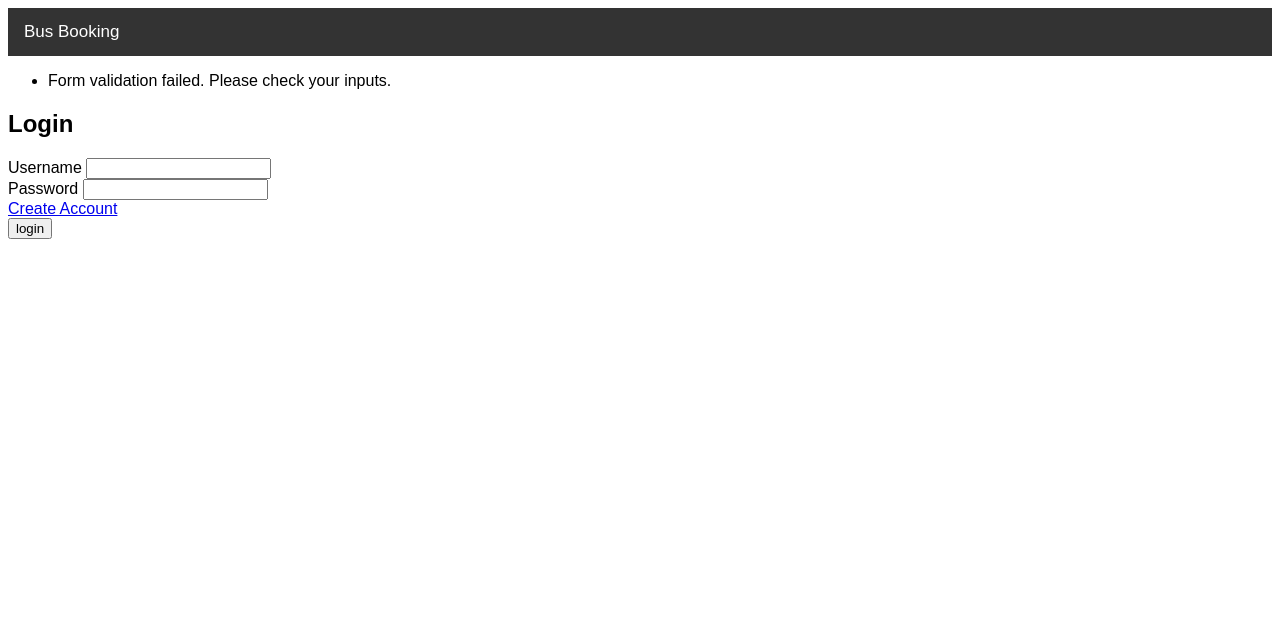
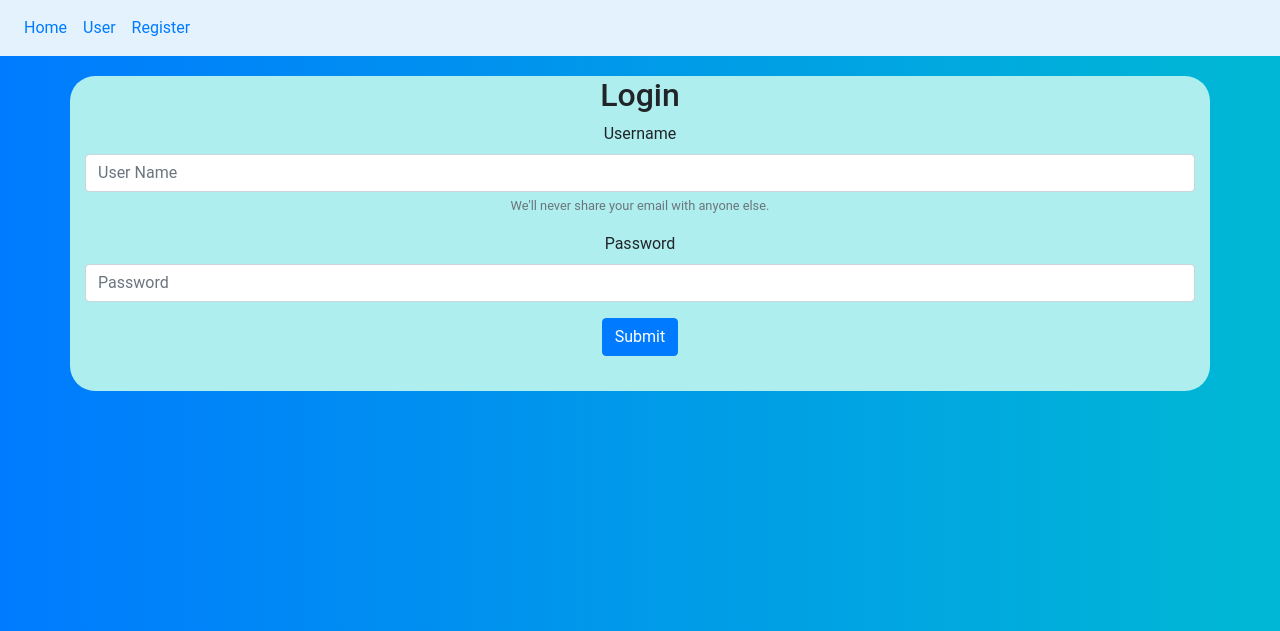
Before and after one commit to ivaceh/bus-ticket-booking-system, a Flask app: page /login in a window 1280 px wide. Shown: the top 631 px of the page. Run offline with Flask 3, Linux system fonts and the light colour scheme; some libraries are stand-ins or nearby versions.

Commit message:
Refactor login template: Updated to extend base layout, improved form structure, and enhanced styling for better user experience.

```diff
--- a/btbs/templates/login.html
+++ b/btbs/templates/login.html
@@ -1,12 +1,18 @@
-{% extends "header.html" %}
+{% extends "base.html" %}
+{% block title %}
+    Login
+{% endblock %}
+{% block head %}
+<link rel="stylesheet" href="{{ url_for('static', filename='btbs/static/styles.css') }}">
+{% endblock %}
 
 {% block content %}
 
 <!-- Login form in forms.py -->
 
-<div class="login-container">
+<!-- <div class="login-container">
     <h2>Login</h2>
-    <form method="post" action="{{ url_for('login') }}">
+    <form method="post" action="{{ url_for('login_page') }}">
         {{ form.hidden_tag() }}
         <div class="form-group">
             {{ form.username.label }}
@@ -23,5 +29,70 @@
             {{ form.submit(class="btn btn-primary") }}
         </div>
     </form>
-</div>
+</div> -->
+
+<body class="text-center">
+    <div class="container" style="background-color: paleturquoise; margin-top: 20px; width: -webkit-fill-available; height: 315px; border-radius: 25px;">
+        <h2>Login</h2>
+        <form method="POST" action="{{ url_for('login_page') }}">
+            {{ form.hidden_tag() }}
+            <div class="form-group">
+                {{ form.username.label() }}
+                {{ form.username(class="form-control", placeholder="User Name") }}
+            <small id="emailHelp" class="form-text text-muted">We'll never share your email with anyone else.</small>
+            </div>
+            <div class="form-group">
+                {{ form.password.label() }}
+                {{ form.password(class="form-control", placeholder="Password") }}
+            </div>
+            <button type="submit" class="btn btn-primary">Submit</button>
+        </form>
+    </div>
+</body>
+
+<!-- <div class="container px-4 py-5 mx-auto">
+    <div class="card card0">
+        <div class="d-flex flex-lg-row flex-column-reverse">
+            <div class="card card1">
+                <div class="row justify-content-center my-auto">
+                    <div class="col-md-8 col-10 my-5">
+                        <div class="row justify-content-center px-3 mb-3">
+                            <img id="logo" src="https://i.imgur.com/PSXxjNY.png">
+                        </div>
+                        <h3 class="mb-5 text-center heading">We are Tidi</h3>
+
+                        <h6 class="msg-info">Please login to your account</h6>
+
+                        <div class="form-group">
+                            <label class="form-control-label text-muted">Username</label>
+                            <input type="text" id="email" name="email" placeholder="Phone no or email id" class="form-control">
+                        </div>
+
+                        <div class="form-group">
+                            <label class="form-control-label text-muted">Password</label>
+                            <input type="password" id="psw" name="psw" placeholder="Password" class="form-control">
+                        </div>
+
+                        <div class="row justify-content-center my-3 px-3">
+                            <button class="btn-block btn-color">Login to Tidi</button>
+                        </div>
+
+                        <div class="row justify-content-center my-2">
+                            <a href="#"><small class="text-muted">Forgot Password?</small></a>
+                        </div>
+                    </div>
+                </div>
+                <div class="bottom text-center mb-5">
+                    <p href="#" class="sm-text mx-auto mb-3">Don't have an account?<button class="btn btn-white ml-2">Create new</button></p>
+                </div>
+            </div>
+            <div class="card card2">
+                <div class="my-auto mx-md-5 px-md-5 right">
+                    <h3 class="text-white">We are more than just a company</h3>
+                    <small class="text-white">Lorem ipsum dolor sit amet, consectetur adipisicing elit, sed do eiusmod tempor incididunt ut labore et dolore magna aliqua. Ut enim ad minim veniam, quis nostrud exercitation ullamco laboris nisi ut aliquip ex ea commodo consequat.</small>
+                </div>
+            </div>
+        </div>
+    </div>
+</div> -->
 {% endblock %}
```
